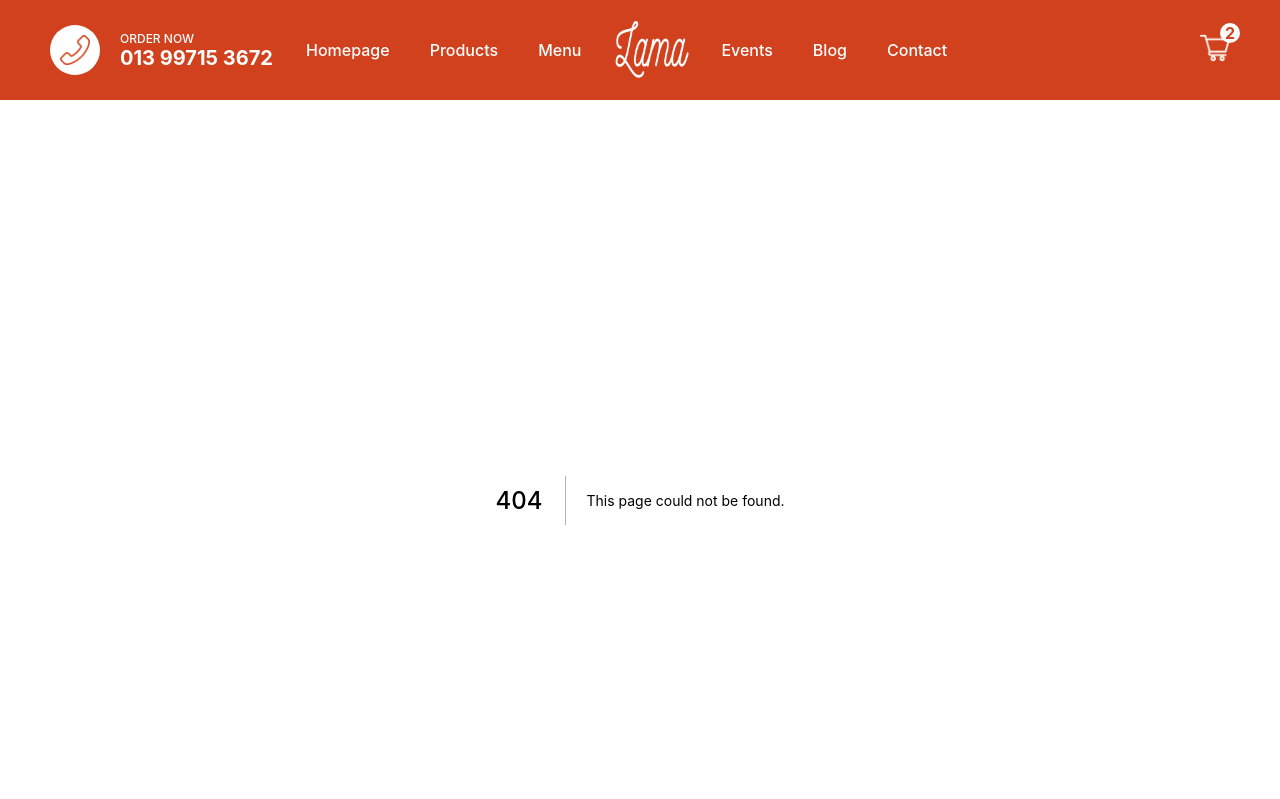
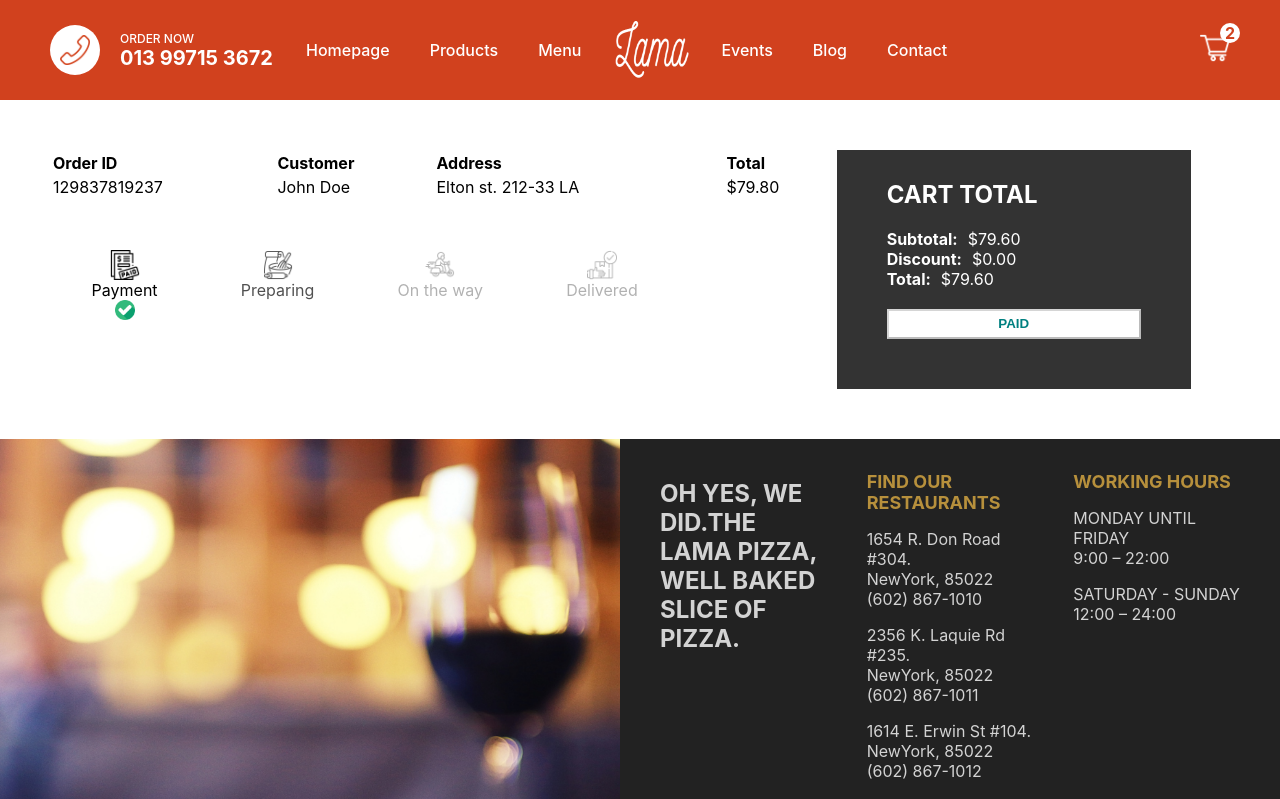
Before and after one commit to thiago-henrique-dev/react-food-ordering, a Next.js app: page /orders/1 in a window 1280 px wide. Before the commit this address had no page. Shown: the top 799 px of the page. Built offline with nearby package versions, Linux system fonts and the light colour scheme.

Commit message:
create orders design

```diff
--- /dev/null
+++ b/pages/orders/[id].jsx
@@ -0,0 +1,115 @@
+import styles from "../../styles/Order.module.css";
+import Image from "next/image";
+
+const Order = () => {
+  const status = 0;
+
+  const statusClass = (index) => {
+    if (index - status < 1) return styles.done;
+    if (index - status === 1) return styles.inProgress;
+    if (index - status > 1) return styles.undone;
+  };
+  return (
+    <div className={styles.container}>
+      <div className={styles.left}>
+        <div className={styles.row}>
+          <table className={styles.table}>
+            <tr className={styles.trTitle}>
+              <th>Order ID</th>
+              <th>Customer</th>
+              <th>Address</th>
+              <th>Total</th>
+            </tr>
+            <tr className={styles.tr}>
+              <td>
+                <span className={styles.id}>129837819237</span>
+              </td>
+              <td>
+                <span className={styles.name}>John Doe</span>
+              </td>
+              <td>
+                <span className={styles.address}>Elton st. 212-33 LA</span>
+              </td>
+              <td>
+                <span className={styles.total}>$79.80</span>
+              </td>
+            </tr>
+          </table>
+        </div>
+        <div className={styles.row}>
+          <div className={statusClass(0)}>
+            <Image src="/img/paid.png" width={30} height={30} alt="" />
+            <span>Payment</span>
+            <div className={styles.checkedIcon}>
+              <Image
+                className={styles.checkedIcon}
+                src="/img/checked.png"
+                width={20}
+                height={20}
+                alt=""
+              />
+            </div>
+          </div>
+          <div className={statusClass(1)}>
+            <Image src="/img/bake.png" width={30} height={30} alt="" />
+            <span>Preparing</span>
+            <div className={styles.checkedIcon}>
+              <Image
+                className={styles.checkedIcon}
+                src="/img/checked.png"
+                width={20}
+                height={20}
+                alt=""
+              />
+            </div>
+          </div>
+          <div className={statusClass(2)}>
+            <Image src="/img/bike.png" width={30} height={30} alt="" />
+            <span>On the way</span>
+            <div className={styles.checkedIcon}>
+              <Image
+                className={styles.checkedIcon}
+                src="/img/checked.png"
+                width={20}
+                height={20}
+                alt=""
+              />
+            </div>
+          </div>
+          <div className={statusClass(3)}>
+            <Image src="/img/delivered.png" width={30} height={30} alt="" />
+            <span>Delivered</span>
+            <div className={styles.checkedIcon}>
+              <Image
+                className={styles.checkedIcon}
+                src="/img/checked.png"
+                width={20}
+                height={20}
+                alt=""
+              />
+            </div>
+          </div>
+        </div>
+      </div>
+      <div className={styles.right}>
+        <div className={styles.wrapper}>
+          <h2 className={styles.title}>CART TOTAL</h2>
+          <div className={styles.totalText}>
+            <b className={styles.totalTextTitle}>Subtotal:</b>$79.60
+          </div>
+          <div className={styles.totalText}>
+            <b className={styles.totalTextTitle}>Discount:</b>$0.00
+          </div>
+          <div className={styles.totalText}>
+            <b className={styles.totalTextTitle}>Total:</b>$79.60
+          </div>
+          <button disabled className={styles.button}>
+            PAID
+          </button>
+        </div>
+      </div>
+    </div>
+  );
+};
+
+export default Order;
--- /dev/null
+++ b/styles/Order.module.css
@@ -0,0 +1,91 @@
+.container {
+  padding: 50px;
+  display: flex;
+}
+
+.left {
+  flex: 2;
+}
+
+.right {
+  flex: 1;
+}
+
+.table {
+  width: 100%;
+  text-align: left;
+  margin-bottom: 50px;
+}
+
+.row:last-child {
+  width: 80%;
+  display: flex;
+  justify-content: space-around;
+}
+.wrapper {
+  width: 90%;
+  max-height: 300px;
+  background-color: #333;
+  padding: 50px;
+  padding-top: 10px;
+  display: flex;
+  flex-direction: column;
+  justify-content: space-between;
+  color: white;
+}
+
+.totalTextTitle {
+  margin-right: 10px;
+}
+
+.button {
+  background-color: white;
+  height: 30px;
+  color: teal;
+  font-weight: bold;
+  margin-top: 20px;
+  cursor: not-allowed;
+}
+
+.status {
+  display: flex;
+  flex-direction: column;
+  align-items: center;
+}
+
+.done {
+  display: flex;
+  flex-direction: column;
+  align-items: center;
+}
+
+.inProgress {
+  display: flex;
+  flex-direction: column;
+  align-items: center;
+  animation: inProgress 1s ease infinite alternate;
+
+}
+
+.undone {
+  display: flex;
+  flex-direction: column;
+  align-items: center;
+  opacity: 0.3;
+
+}
+
+.undone .checkedIcon,
+.inProgress .checkedIcon {
+    display: none;
+}
+
+
+@keyframes inProgress {
+    from {
+        opacity: 0;
+    }
+    to {
+        opacity: 1;
+    }
+}
```
Also changed, not shown: pages/cart.jsx (+13 -28 lines), styles/Cart.module.css (+64 -5 lines).
